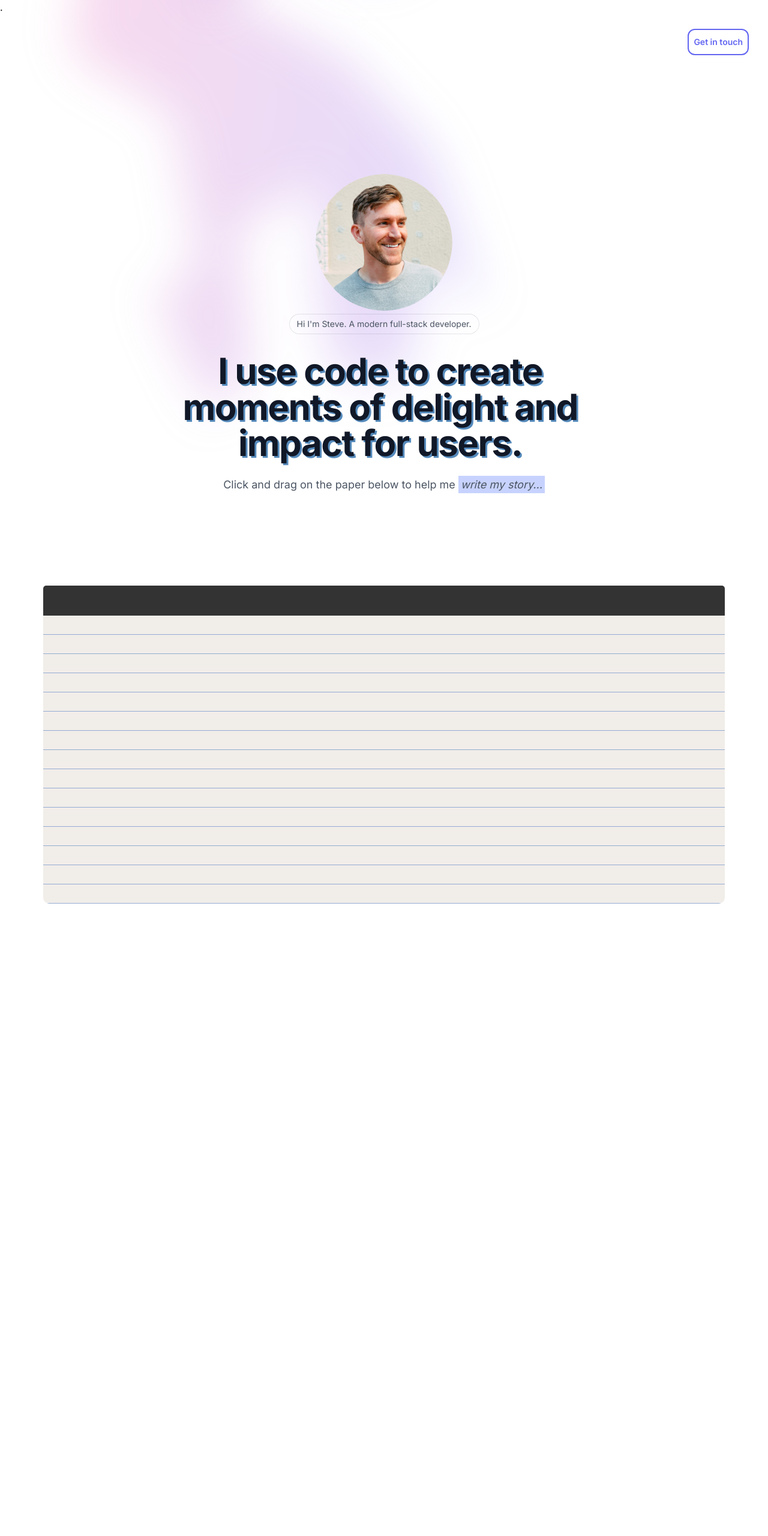
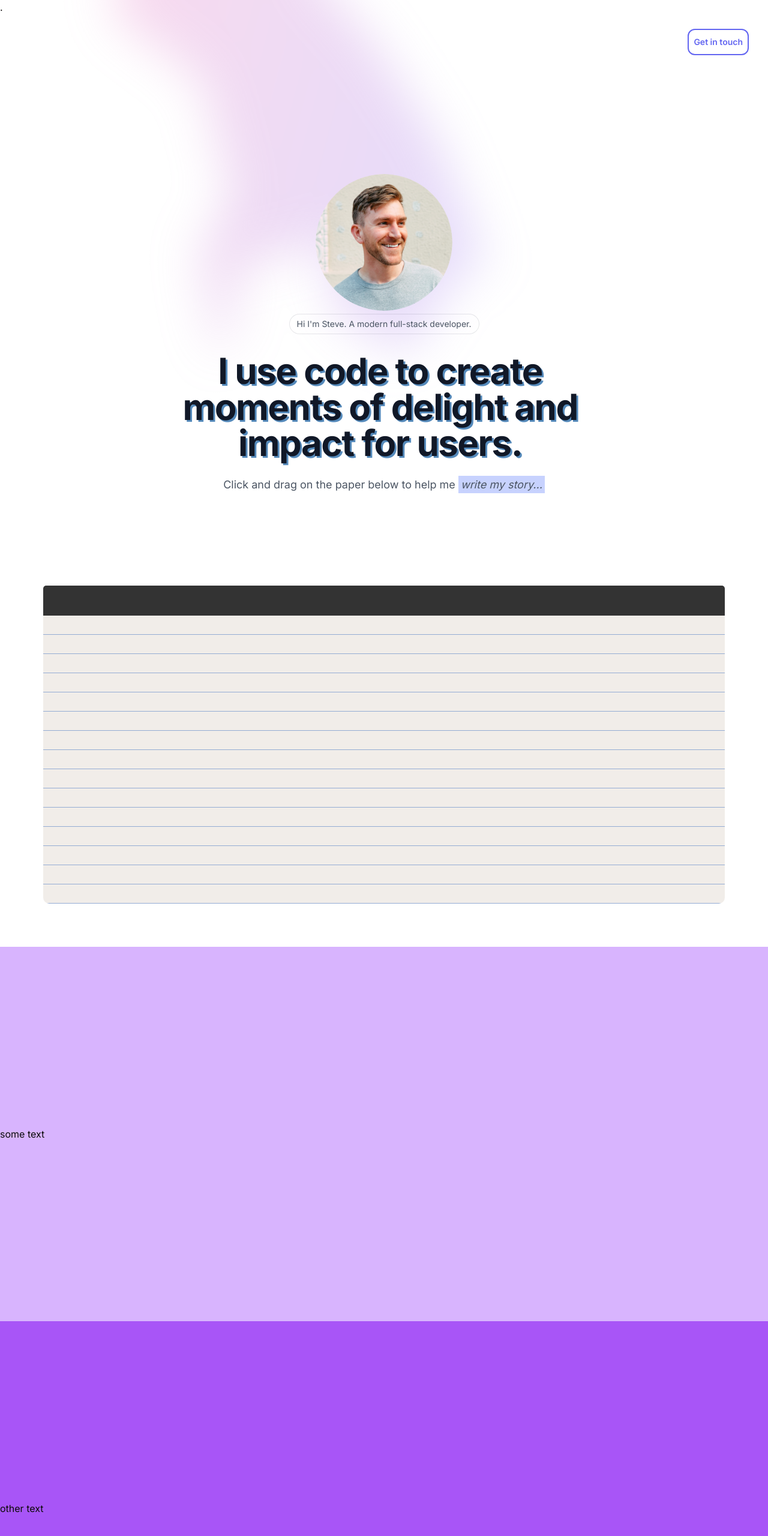
Before and after one commit to hartste90/portfolio-website-2024, a Next.js app: page / in a window 1280 px wide. Shown: the top 2560 px of the page at 60% size. Before the commit the page ends 1578 px from the top, so only its background shows below. Built offline with nearby package versions, Linux system fonts and the light colour scheme.

Commit message:
adding dynamic animation on scroll

```diff
--- a/package.json
+++ b/package.json
@@ -15,12 +15,14 @@
     "@radix-ui/react-separator": "^1.0.3",
     "@radix-ui/react-slot": "^1.0.2",
     "@radix-ui/react-toast": "^1.1.5",
+    "animate.css": "^4.1.1",
     "class-variance-authority": "^0.7.0",
     "clsx": "^2.1.0",
     "firebase": "^10.11.0",
     "lucide-react": "^0.372.0",
     "next": "14.2.1",
     "react": "^18",
+    "react-animate-on-scroll": "^2.1.9",
     "react-dom": "^18",
     "tailwind-merge": "^2.3.0",
     "tailwindcss-animate": "^1.0.7"
@@ -28,6 +30,7 @@
   "devDependencies": {
     "@types/node": "^20",
     "@types/react": "^18",
+    "@types/react-animate-on-scroll": "^2.1.8",
     "@types/react-dom": "^18",
     "eslint": "^8",
     "eslint-config-next": "14.2.1",
--- a/src/app/components/hero.tsx
+++ b/src/app/components/hero.tsx
@@ -1,5 +1,6 @@
 import { JSX, useState } from 'react'
 import { Dialog } from '@headlessui/react'
+import "animate.css/animate.compat.css"
 
 import { Bars3Icon, XMarkIcon } from '@heroicons/react/24/outline'
 import Writepad from './writepad'
@@ -20,6 +21,9 @@ import SidePageLink from './side-page-link'
 import { Button } from '@/components/ui/button'
 import { useToast } from "@/components/ui/use-toast"
 import { Toaster } from '@/components/ui/toaster'
+import ScrollAnimation from 'react-animate-on-scroll'
+// import { ScrollAnimation } from 'react-animate-on-scroll'
+
 
 // const navigation = [
 //   { name: 'Services', href: '#' },
@@ -36,8 +40,14 @@ export default function Hero() {
   {
     const heroMainText = "I use code to create moments of delight and impact for users."
     let heroMainTextArray: JSX.Element[] = [];
-    heroMainText.split(" ").map((char) => {
-      heroMainTextArray.push(<a className='hero-main-char'>{char}</a>);
+    heroMainText.split(" ").map((word) => {
+      if(word === 'delight')
+      {
+        heroMainTextArray.push(<a className='hero-main-char hero-main-char-special'>{word}</a>);
+      }
+      else{
+        heroMainTextArray.push(<a className='hero-main-char'>{word}</a>);
+      }
       heroMainTextArray.push(<span>&nbsp;</span>)
     });
     return heroMainTextArray;
@@ -233,7 +243,16 @@ export default function Hero() {
 
         </div>
       </div>
+      <ScrollAnimation className="py-[300px] bg-purple-300" animateIn="fadeInLeft" animateOnce={true} >
+        some text
+        </ScrollAnimation>
+        <ScrollAnimation className="py-[300px] bg-purple-500" animateIn="fadeInRight" animateOnce={true} >
+          other text
+          </ScrollAnimation>
+     <div className="bg-blue-500 py-[300px]">
 
+      </div>
     </div>
+
   )
 }
--- a/src/app/globals.css
+++ b/src/app/globals.css
@@ -129,6 +129,9 @@
   transition-duration: 150ms;
 
 }
+.hero-main-char-special {
+  text-shadow: auto #8d03ff;
+}
 
 .hero-main-char:hover {
 
```
Also changed, not shown: 1 other file (tests, documents, lock files or other folders).
